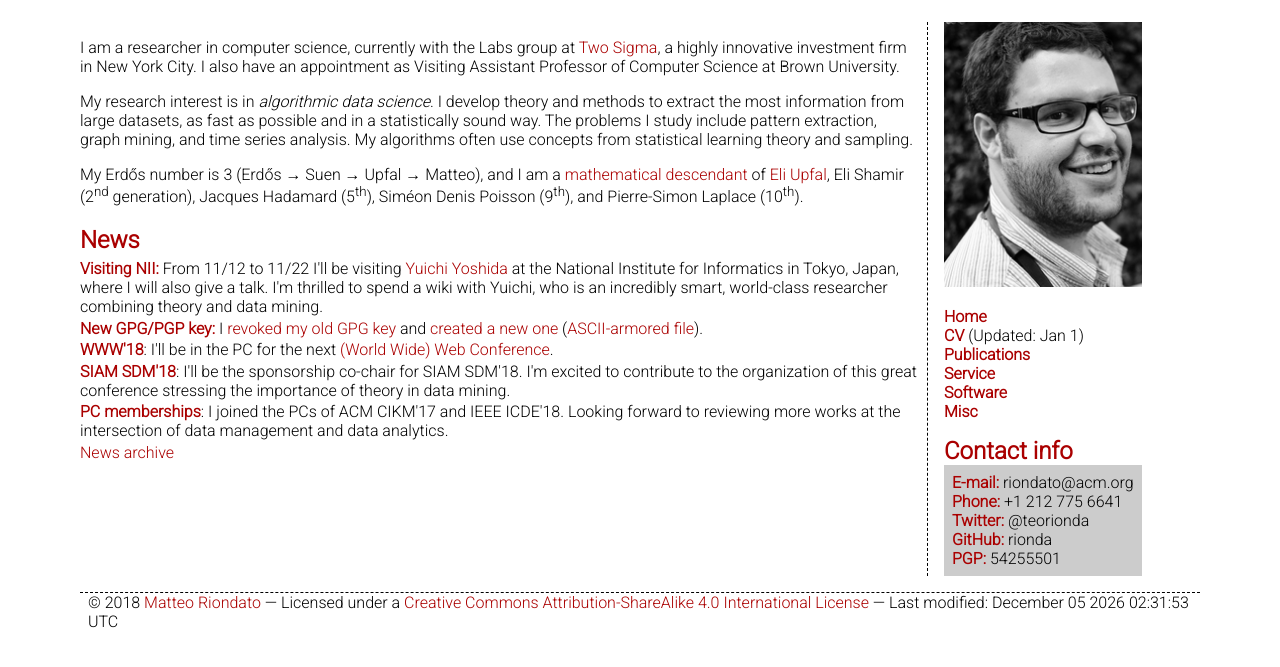
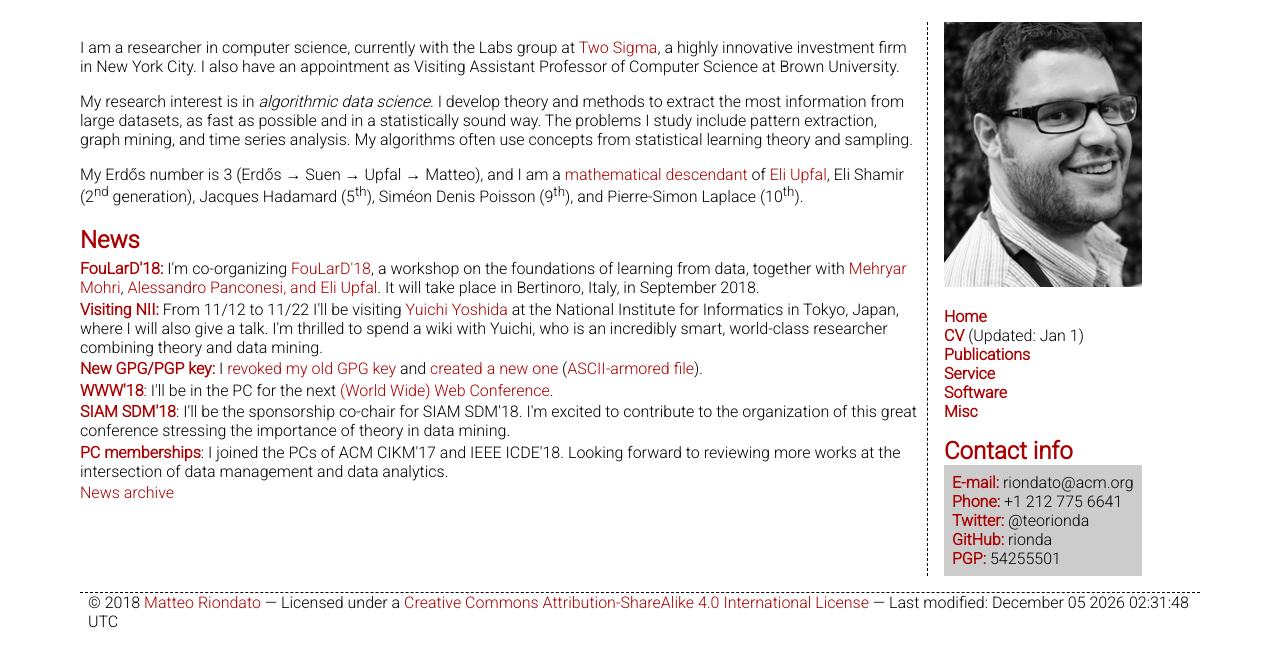
Before and after one commit to rionda/rionda.to, a PHP site: page / in a window 1280 px wide. Shown: the part 59-726 px from the top of the page. Run offline with PHP 8.4, Linux system fonts and the light colour scheme.

Commit message:
Add news about FouLard'18.

```diff
--- a/index.php
+++ b/index.php
@@ -21,6 +21,13 @@ develop
 				Pierre-Simon Laplace (10<sup>th</sup>).</p>
 				<h2>News</h2>
 				<ul>
+					<li><strong>FouLarD'18:</strong> I'm co-organizing <a
+					href="foulard18/">FouLarD'18</a>, a workshop on the foundations of
+					learning from data, together with <a
+					href="http://cs.nyu.edu/~mohri">Mehryar Mohri</a>, <a
+					href="https://sites.google.com/a/di.uniroma1.it/panco/">Alessandro
+					Panconesi, and <a href="http://cs.brown.edu/~eli">Eli Upfal</a>. It
+					will take place in Bertinoro, Italy, in September 2018.</li>
 					<li><strong>Visiting NII:</strong> From 11/12 to 11/22 I'll be
 					visiting <a href="http://research.nii.ac.jp/~yyoshida/">Yuichi
 					Yoshida</a> at the National Institute for Informatics in Tokyo,
```
